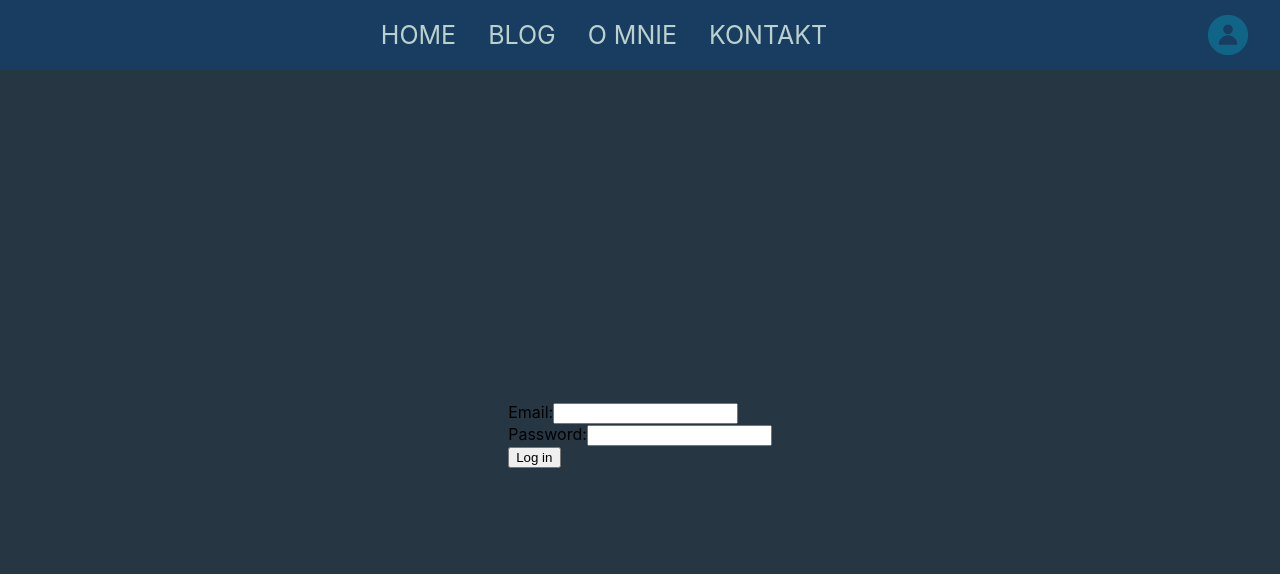
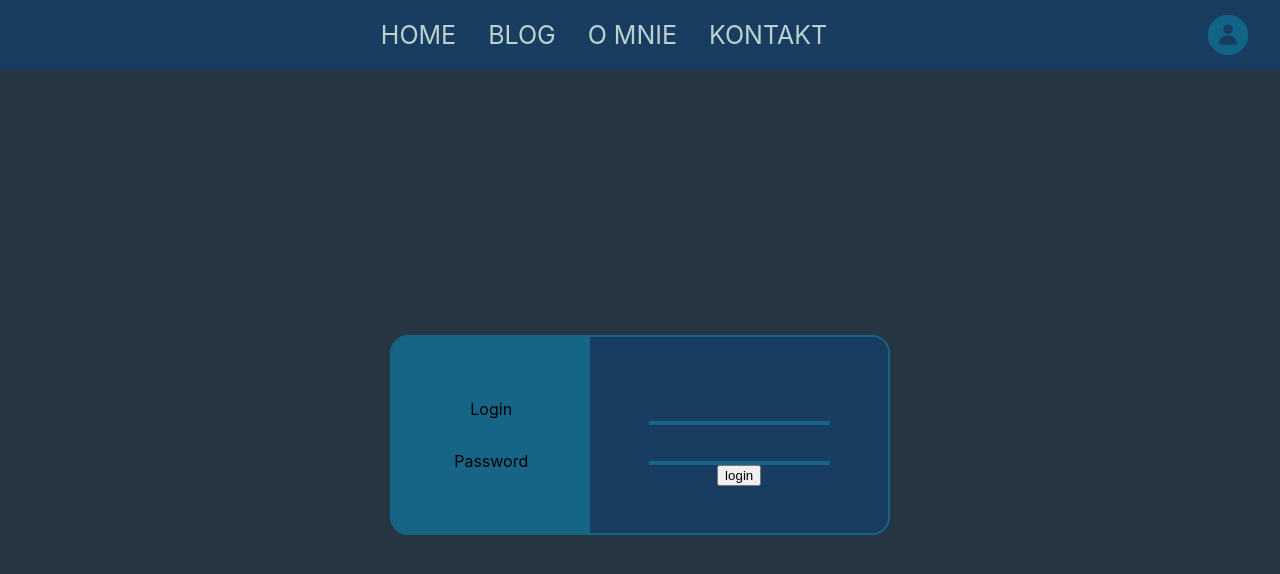
Before and after one commit to rafiquee3/blog_js_front_end, a Next.js app: page /admin in a window 1280 px wide. Shown: the top 574 px of the page. Built offline with nearby package versions, Linux system fonts and the light colour scheme.

Commit message:
Feat: LoginForm css

```diff
--- a/components/LoginForm/LoginForm.component.tsx
+++ b/components/LoginForm/LoginForm.component.tsx
@@ -1,21 +1,71 @@
+import { css } from '@emotion/css'
+
 const LoginForm = () => {
+  const style = css`
+    display: flex;
+    width: 500px;
+    height: 200px;
+    border: 2px solid #166587;
+    border-radius: 18px;
+    overflow: hidden;
+
+    div:nth-child(1) {
+      display: flex;
+      flex-direction: column;
+      justify-content: center;
+      width: 40%;
+      align-items: center;
+      background: #166587;
+    }
+
+    div:nth-child(2) {
+      display: flex;
+      flex-direction: column;
+      justify-content: center;
+      align-items: center;
+      width: 60%;
+      background: #183D61;
+
+      input:nth-child(1), input:nth-child(2) {
+        height: 40px;
+        border: none;
+        border-bottom: 4px solid #166587;
+        background: #183D61;
+      }
+
+      input:focus {
+        border: none;
+        background-color: #166587;
+        outline: none;
+        border-bottom: 4px solid red;
+      }
+  }
+  `
   return (
     <>
-      <form action="" method="get">
-        <div>
-          <label>
-            Email:
-            <input type="email" name="email" />
-          </label>
+      <form
+        action=""
+        method="get"
+        className={style}
+        onSubmit={(e: React.SyntheticEvent) => {
+          e.preventDefault();
+          const target = e.target as typeof e.target & {
+            email: { value: string };
+            password: { value: string };
+          };
+          const email = target.email.value; // typechecks!
+          const password = target.password.value; // typechecks!
+          // etc...
+        }}
+      >
+        <div className="first">
+          <p>Login</p>
+          <p>Password</p>
         </div>
         <div>
-          <label>
-            Password:
-            <input type="password" name="password" />
-          </label>
-        </div>
-        <div>
-          <input type="submit" value="Log in" />
+          <input type="email" name="email" />
+          <input type="password" name="password" />
+          <input type="submit" value="login"></input>
         </div>
       </form>
     </>
```
